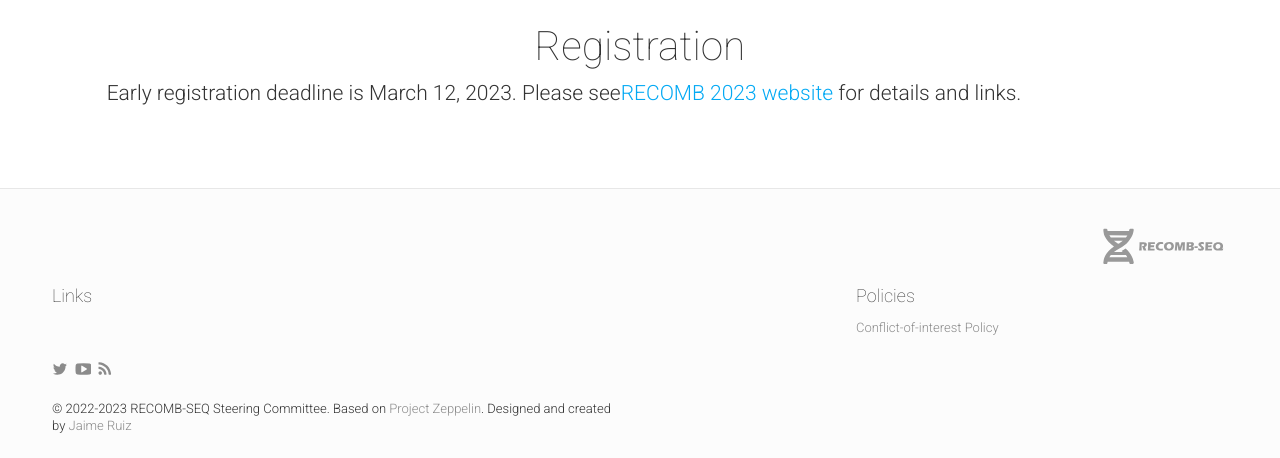
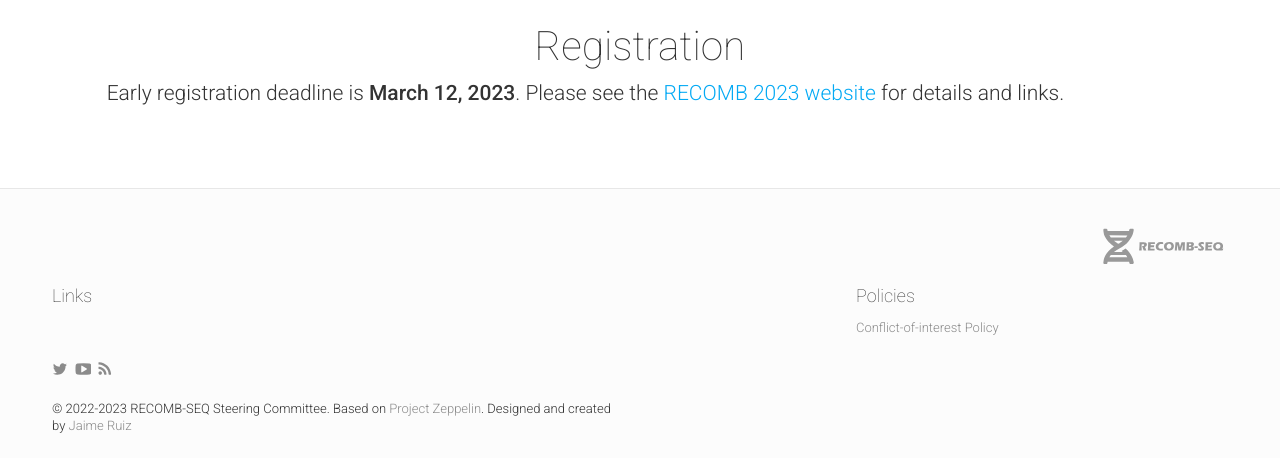
Before and after one commit to recomb-seq/recomb-seq.github.io, a Jekyll site: the page built from index.html, in a window 1280 px wide and 900 px high, scrolled down 1094 px, cut to the strip 442-900 px from the top of the window. Built offline with Jekyll 4.4.1, drawn with Linux system fonts in a browser that asks for light colours; nearby versions of some CDN libraries; comment, search, counter and statistics services are not loaded.

Commit message:
Update about.html

```diff
--- a/_includes/about.html
+++ b/_includes/about.html
@@ -14,13 +14,13 @@
                  RECOMB-Seq 2023 and other RECOMB satellite meetings will be held in <a href="itusosyaltesisleri.com">The Social Facilities of İstanbul Technical University</a>.
                     Detailed information <a href="http://recomb2023.bilkent.edu.tr/venue_satellites.html">at the RECOMB website.</a>
                 <br>
-                <iframe src="https://www.google.com/maps/embed?pb=!1m18!1m12!1m3!1d35041.92891161635!2d28.963983807044823!3d41.04441001660537!2m3!1f0!2f0!3f0!3m2!1i1024!2i768!4f13.1!3m3!1m2!1s0x14cab765a1d329f1%3A0x77923e1fb930d7bd!2s%C4%B0T%C3%9C%20Sosyal%20Tesisleri!5e0!3m2!1sen!2sde!4v1667391871043!5m2!1sen!2sde" style="border:0; max-width: 100%" allowfullscreen="" loading="lazy" referrerpolicy="no-referrer-when-downgrade"></iframe>
+                <iframe src="https://www.google.com/maps/embed?pb=!1m18!1m12!1m3!1d35041.92891161635!2d28.963983807044823!3d41.04441001660537!2m3!1f0!2f0!3f0!3m2!1i1024!2i768!4f13.1!3m3!1m2!1s0x14cab765a1d329f1%3A0x77923e1fb930d7bd!2s%C4%B0T%C3%9C%20Sosyal%20Tesisleri!5e0!3m2!1sen!2sde!4v1667391871043!5m2!1sen!2sde" style="border:0; max-width: 100%; margin: auto;" allowfullscreen="" loading="lazy" referrerpolicy="no-referrer-when-downgrade"></iframe>
                 </p>
 
                 <h4>Registration</h4>
                 <p class="lead text-justify">
-                Early registration deadline is March 12, 2023.
-                Please see<a href="http://recomb2023.bilkent.edu.tr/register.html">RECOMB 2023 website</a> for details and links.
+                    Early registration deadline is <b>March 12, 2023</b>.
+                Please see the <a href="http://recomb2023.bilkent.edu.tr/register.html">RECOMB 2023 website</a> for details and links.
                 </p>
 
             {% if site.aboutBlock == nil %}
```
